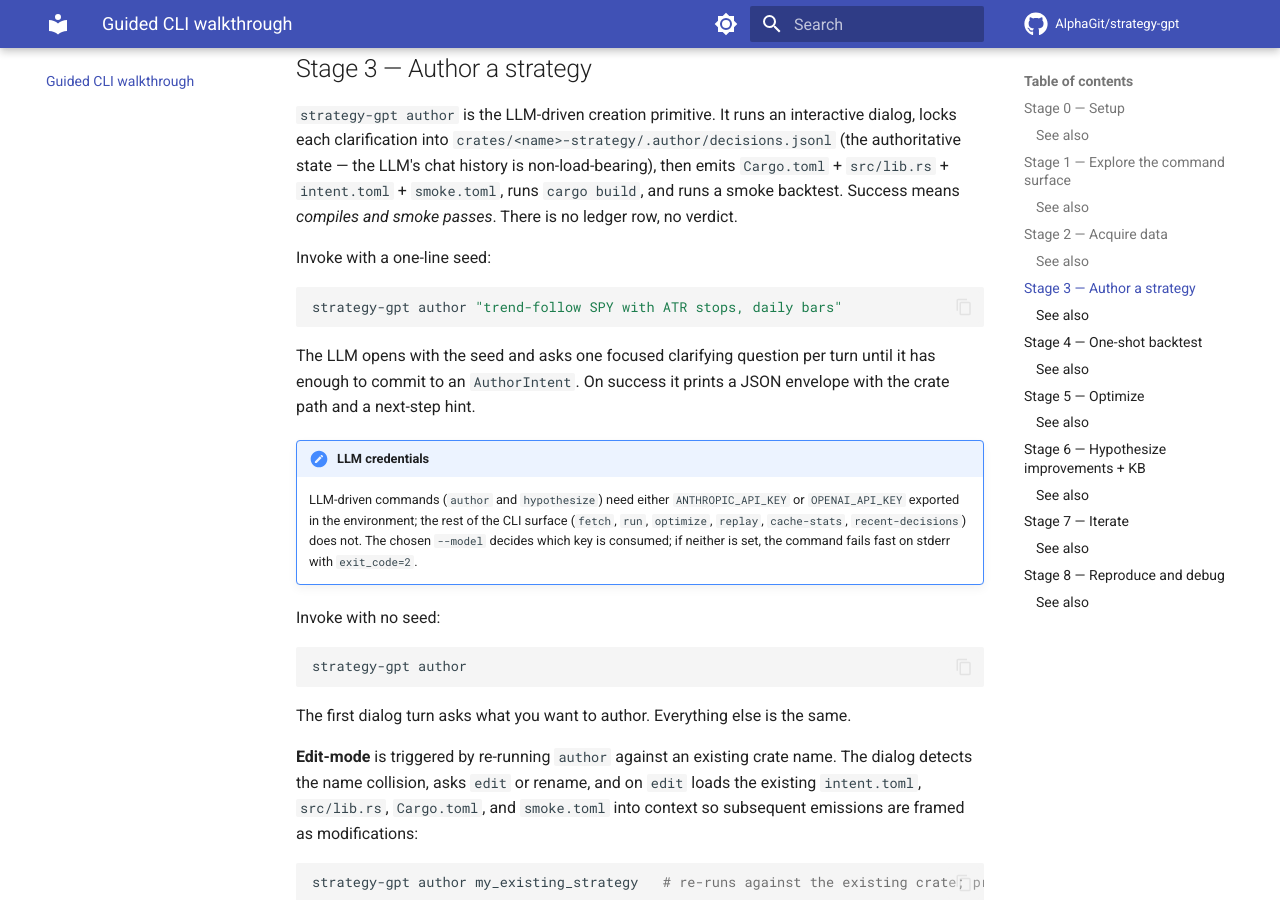
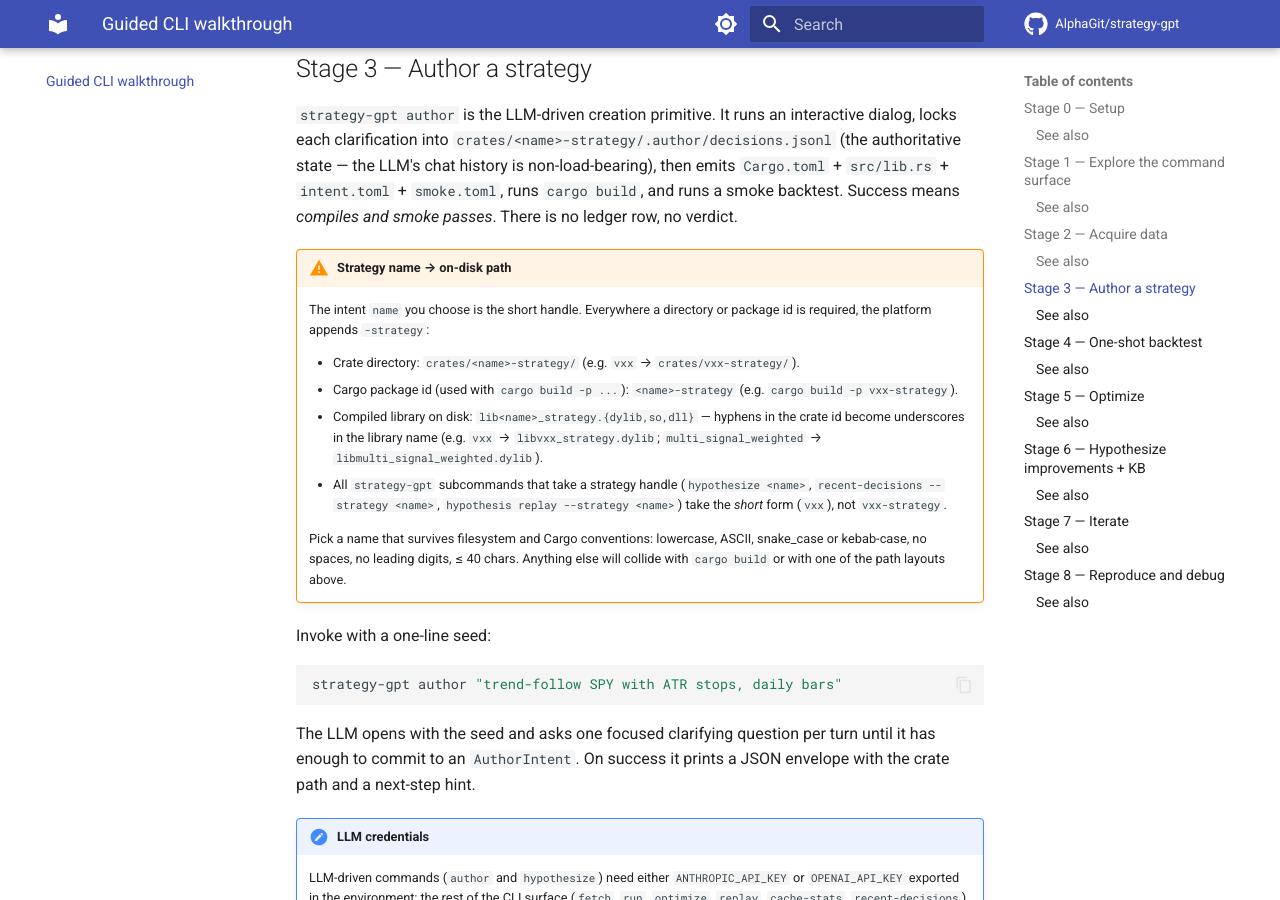
Before and after one commit to AlphaGit/strategy-gpt, an MkDocs documentation site: the page built from docs/guided-cli-walkthrough.md, in a window 1280 px wide and 900 px high, scrolled down 5090 px. Built offline with MkDocs 1.6.1 and Material for MkDocs 9.7.7, drawn with Linux system fonts in a browser that asks for light colours; comment, search, counter and statistics services are not loaded.

Commit message:
docs(walkthrough): document strategy-name -> -strategy path mapping

```diff
--- a/docs/guided-cli-walkthrough.md
+++ b/docs/guided-cli-walkthrough.md
@@ -181,6 +181,17 @@ A one-time step per dataset window. The output JSON is reused across every subse
 ## Stage 3 — Author a strategy {#stage-3-author}
 
 `strategy-gpt author` is the LLM-driven creation primitive. It runs an interactive dialog, locks each clarification into `crates/<name>-strategy/.author/decisions.jsonl` (the authoritative state — the LLM's chat history is non-load-bearing), then emits `Cargo.toml` + `src/lib.rs` + `intent.toml` + `smoke.toml`, runs `cargo build`, and runs a smoke backtest. Success means *compiles and smoke passes*. There is no ledger row, no verdict.
+
+!!! warning "Strategy name → on-disk path"
+
+    The intent `name` you choose is the short handle. Everywhere a directory or package id is required, the platform appends `-strategy`:
+
+    - Crate directory: `crates/<name>-strategy/` (e.g. `vxx` → `crates/vxx-strategy/`).
+    - Cargo package id (used with `cargo build -p ...`): `<name>-strategy` (e.g. `cargo build -p vxx-strategy`).
+    - Compiled library on disk: `lib<name>_strategy.{dylib,so,dll}` — hyphens in the crate id become underscores in the library name (e.g. `vxx` → `libvxx_strategy.dylib`; `multi_signal_weighted` → `libmulti_signal_weighted.dylib`).
+    - All `strategy-gpt` subcommands that take a strategy handle (`hypothesize <name>`, `recent-decisions --strategy <name>`, `hypothesis replay --strategy <name>`) take the *short* form (`vxx`), not `vxx-strategy`.
+
+    Pick a name that survives filesystem and Cargo conventions: lowercase, ASCII, snake_case or kebab-case, no spaces, no leading digits, ≤ 40 chars. Anything else will collide with `cargo build` or with one of the path layouts above.
 
 Invoke with a one-line seed:
 
```
